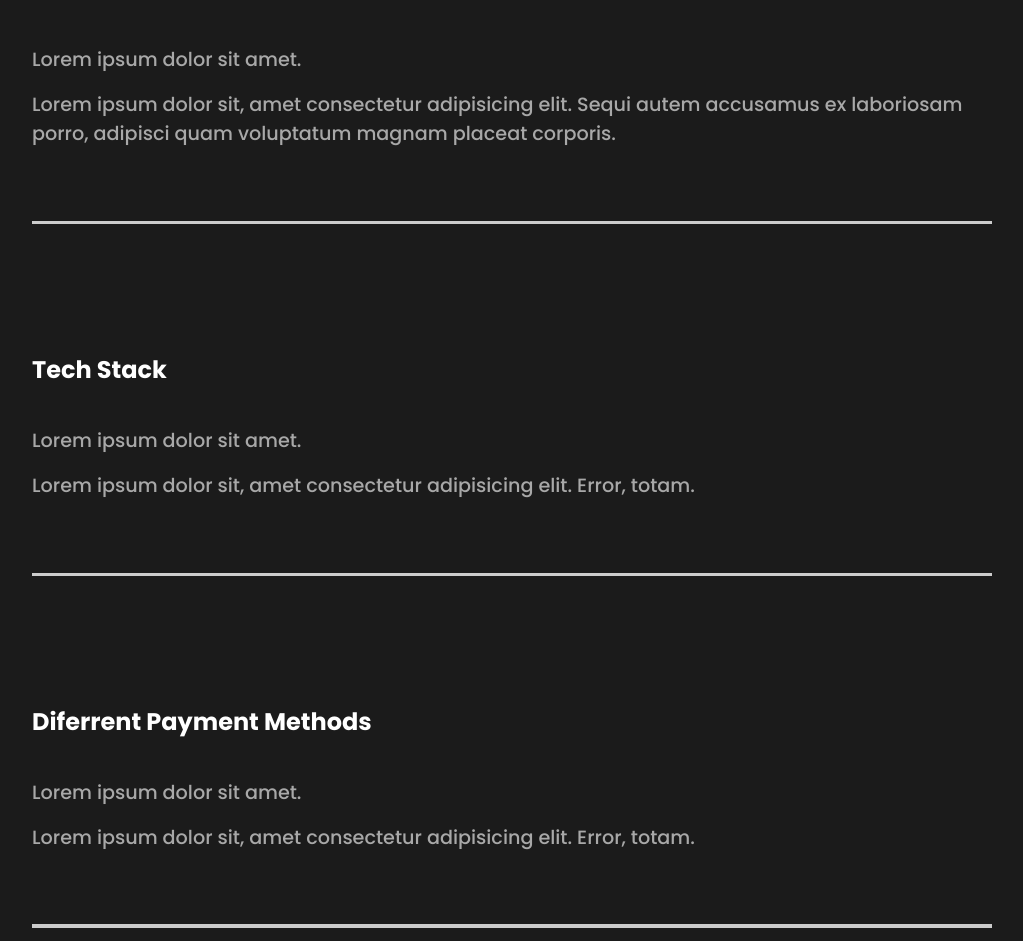
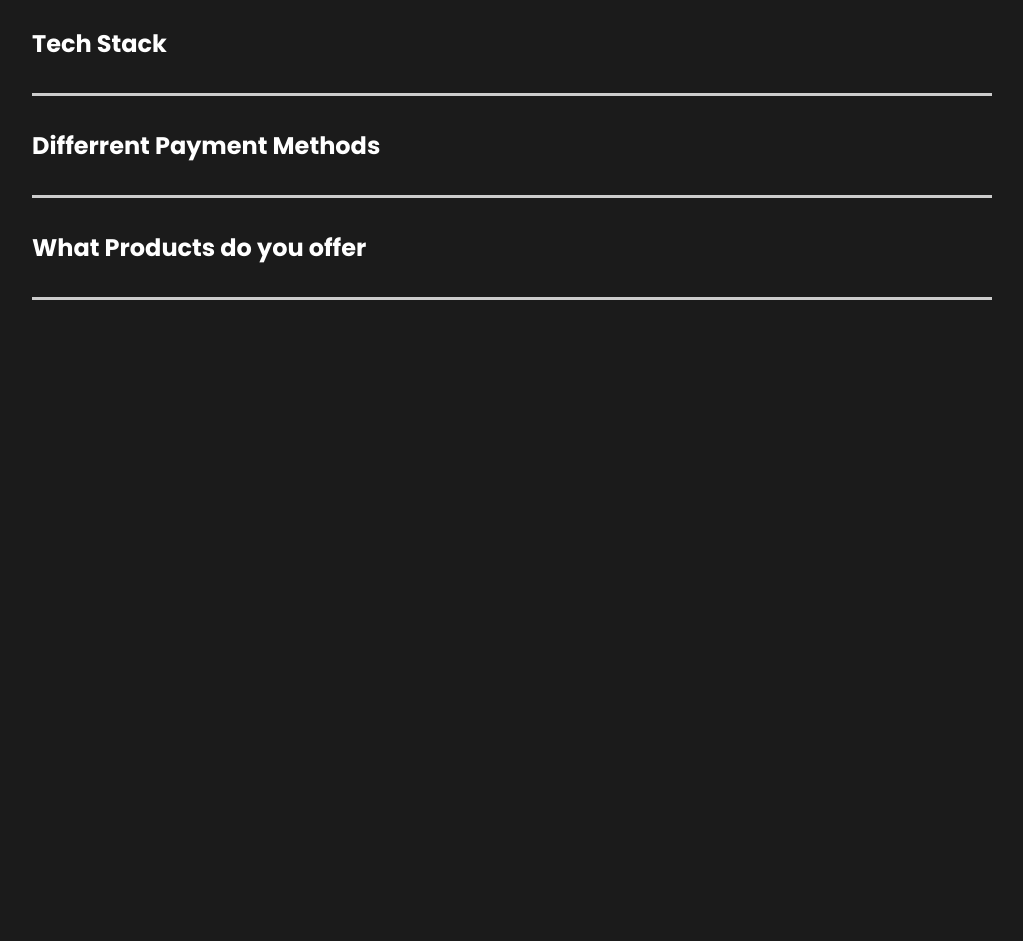
Before and after one commit to imran-farooq7/capture, a Next.js app: page / in a window 1280 px wide. Shown: the part 2251-3192 px from the top of the page, without its empty margins (128-1151 px from the left). After the commit the page ends 2663 px from the top, so only its background shows below. Built offline with nearby package versions, Linux system fonts and the light colour scheme.

Commit message:
faq animation done

```diff
--- a/app/components/Faqs.tsx
+++ b/app/components/Faqs.tsx
@@ -1,6 +1,7 @@
 "use client";
 import { StyledAbout } from "@/styles";
 import styled from "styled-components";
+import Toggle from "./Toggle";
 
 const Faq = () => {
 	return (
@@ -8,20 +9,20 @@ const Faq = () => {
 			<h2>
 				Any Question <span>FAQ</span>
 			</h2>
+			<Toggle title="How Do I Start">
 				<div className="question">
-				<h4>How Do I Start</h4>
 					<div className="answer">
 						<p>Lorem ipsum dolor sit amet.</p>
 						<p>
 							Lorem ipsum dolor sit, amet consectetur adipisicing elit. Sequi
-						autem accusamus ex laboriosam porro, adipisci quam voluptatum magnam
-						placeat corporis.
+							autem accusamus ex laboriosam porro, adipisci quam voluptatum
+							magnam placeat corporis.
 						</p>
 					</div>
-				<div className="faq-line"></div>
 				</div>
+			</Toggle>
+			<Toggle title="Tech Stack">
 				<div className="question">
-				<h4>Tech Stack</h4>
 					<div className="answer">
 						<p>Lorem ipsum dolor sit amet.</p>
 						<p>
@@ -29,10 +30,10 @@ const Faq = () => {
 							totam.
 						</p>
 					</div>
-				<div className="faq-line"></div>
 				</div>
+			</Toggle>
+			<Toggle title="Differrent Payment Methods">
 				<div className="question">
-				<h4>Diferrent Payment Methods</h4>
 					<div className="answer">
 						<p>Lorem ipsum dolor sit amet.</p>
 						<p>
@@ -40,10 +41,10 @@ const Faq = () => {
 							totam.
 						</p>
 					</div>
-				<div className="faq-line"></div>
 				</div>
+			</Toggle>
+			<Toggle title="What Products do you offer">
 				<div className="question">
-				<h4>What Products do you offer.</h4>
 					<div className="answer">
 						<p>Lorem ipsum dolor sit amet.</p>
 						<p>
@@ -51,8 +52,8 @@ const Faq = () => {
 							totam.
 						</p>
 					</div>
-				<div className="faq-line"></div>
 				</div>
+			</Toggle>
 		</FAQS>
 	);
 };
--- /dev/null
+++ b/app/components/Toggle.tsx
@@ -0,0 +1,27 @@
+import { useState } from "react";
+import { motion } from "framer-motion";
+
+const Toggle = ({
+	children,
+	title,
+}: {
+	children: React.ReactNode;
+	title: string;
+}) => {
+	const [toggle, setToggle] = useState(false);
+	return (
+		<motion.div layout onClick={() => setToggle(!toggle)}>
+			<motion.h4 layout style={{ cursor: "pointer" }}>
+				{title}
+			</motion.h4>
+			{toggle ? children : ""}
+			<motion.div
+				layout
+				transition={{ duration: 0.3 }}
+				className="faq-line"
+			></motion.div>
+		</motion.div>
+	);
+};
+
+export default Toggle;
```
Lines whose indentation alone changed are shown as unchanged.
